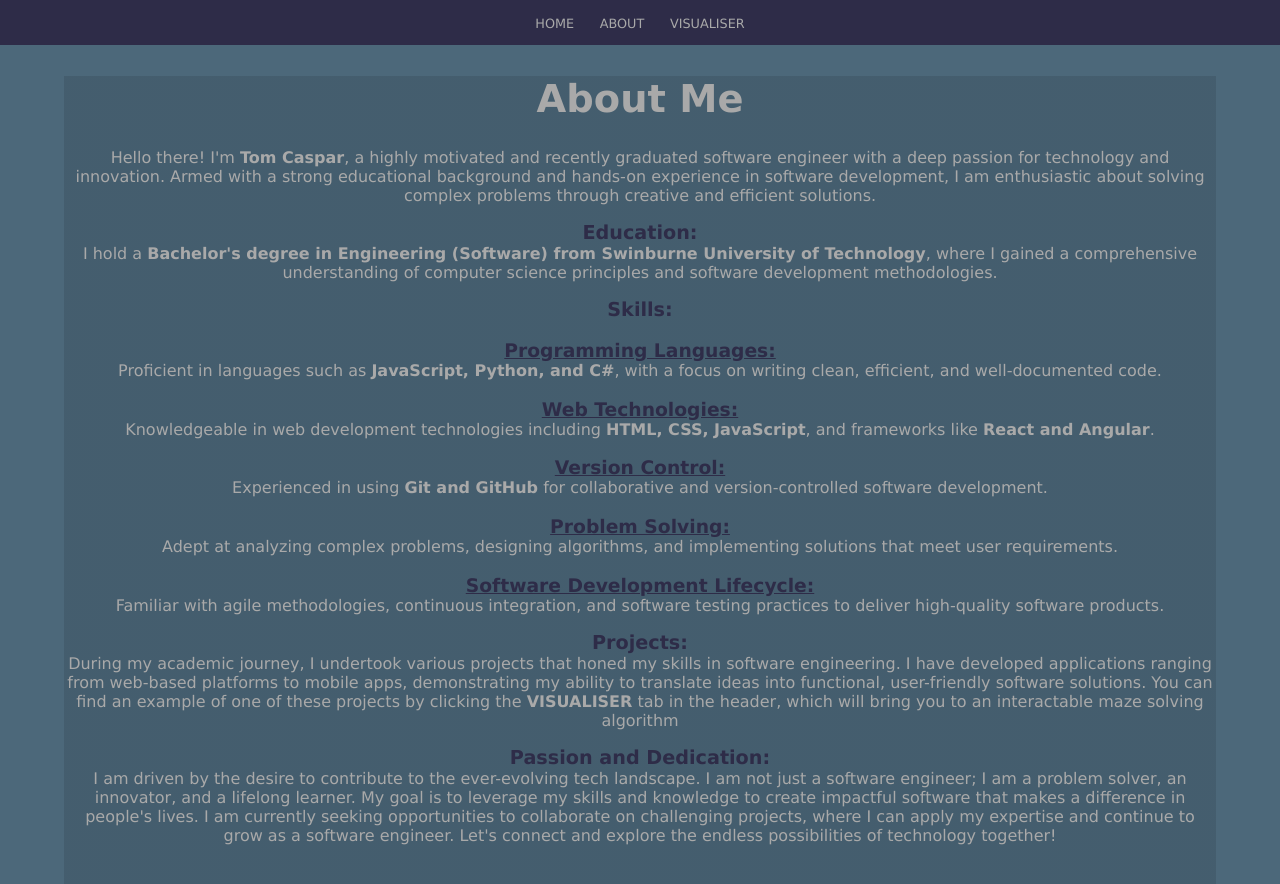
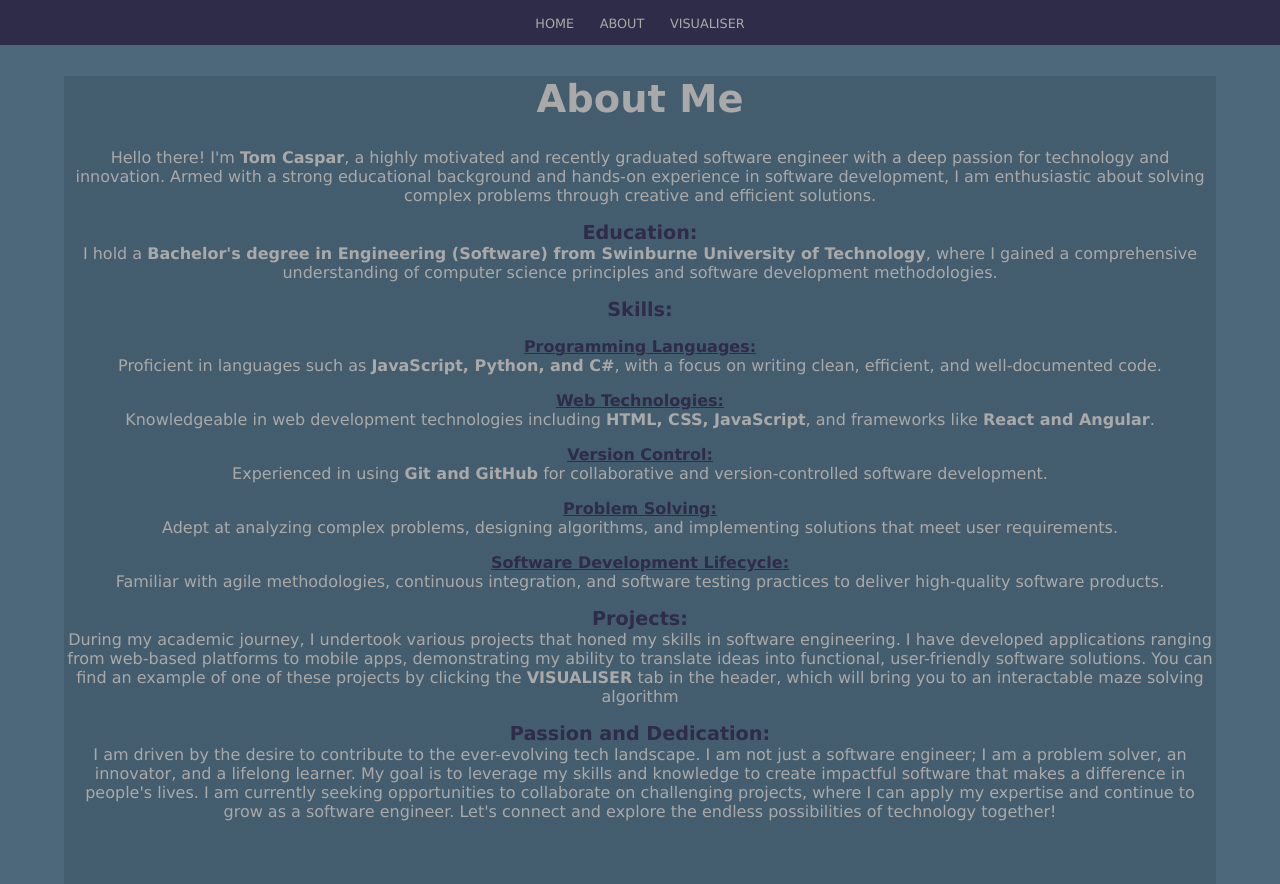
Before and after one commit to Tea-Sea/portfolio, a React (Create React App) app: page /about in a window 1280 px wide. Shown: the top 884 px of the page. Built offline with nearby package versions, Linux system fonts and the light colour scheme.

Commit message:
fixed about page font sizing issues

```diff
--- a/src/Pages/About/About.css
+++ b/src/Pages/About/About.css
@@ -10,6 +10,7 @@ p {
   margin-bottom: 0;
   margin-top: 0;
   color: darkgrey;
+  font-size: medium;
 }
 
 h2,
@@ -18,6 +19,11 @@ h3 {
 }
 
 h3 {
+  font-size: x-large;
+}
+
+h3 {
+  font-size: medium;
   text-decoration: underline;
   color: rgb(46, 44, 72);
 }
```
